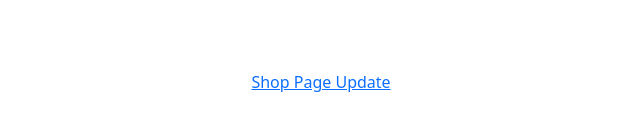
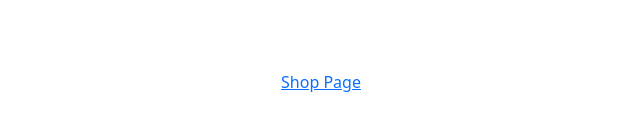
Before and after one commit to PrisonCoderz/deploy, a Next.js app: page / in a window 1280 px wide. Shown: the part 318-448 px from the top of the page, without its empty margins (319-959 px from the left). Built offline with nearby package versions, Linux system fonts and the light colour scheme.

Commit message:
update remove

```diff
--- a/pages/index.js
+++ b/pages/index.js
@@ -7,7 +7,8 @@ const Home = () => {
             style={{ width: "100%", height: "100vh" }}
         >
             <Link href="/shop" id="link">
-                Shop Page Update
+                Shop Page
+                {/* 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 */}
             </Link>
         </div>
     )
```
